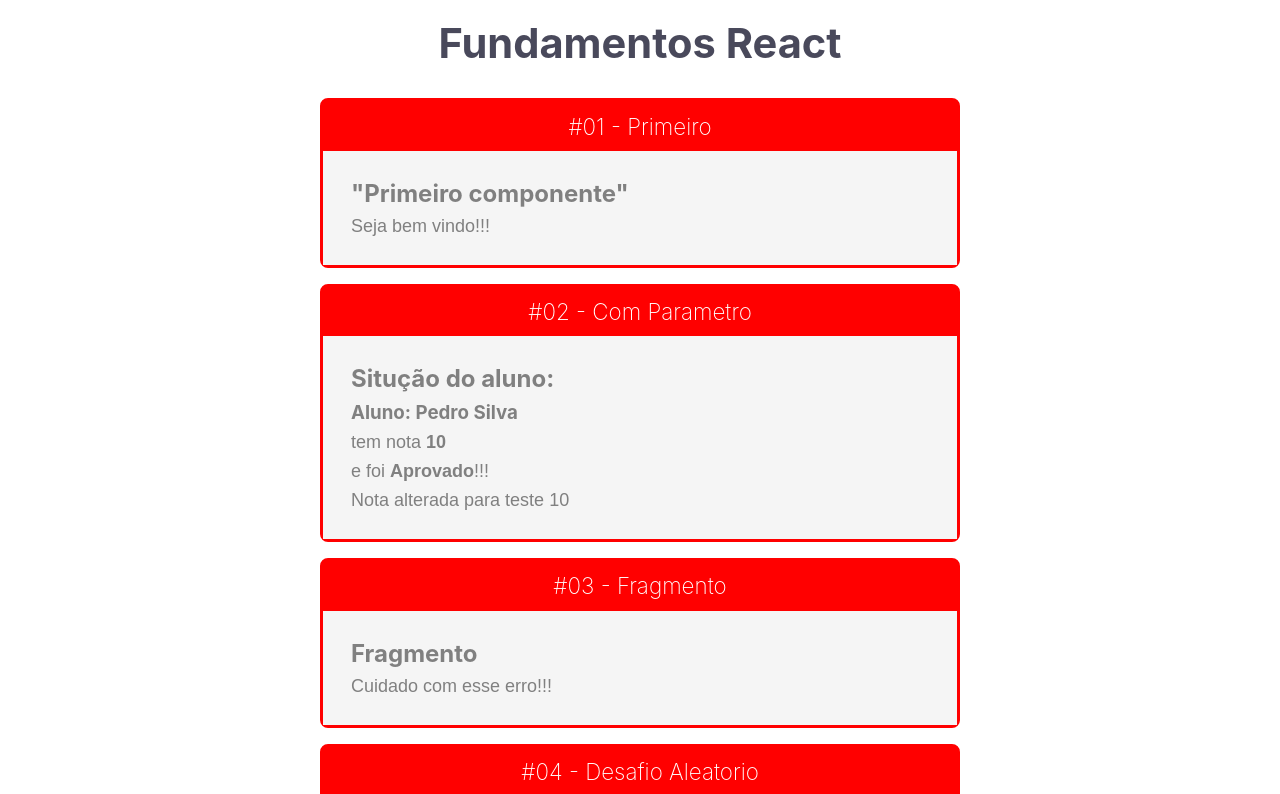
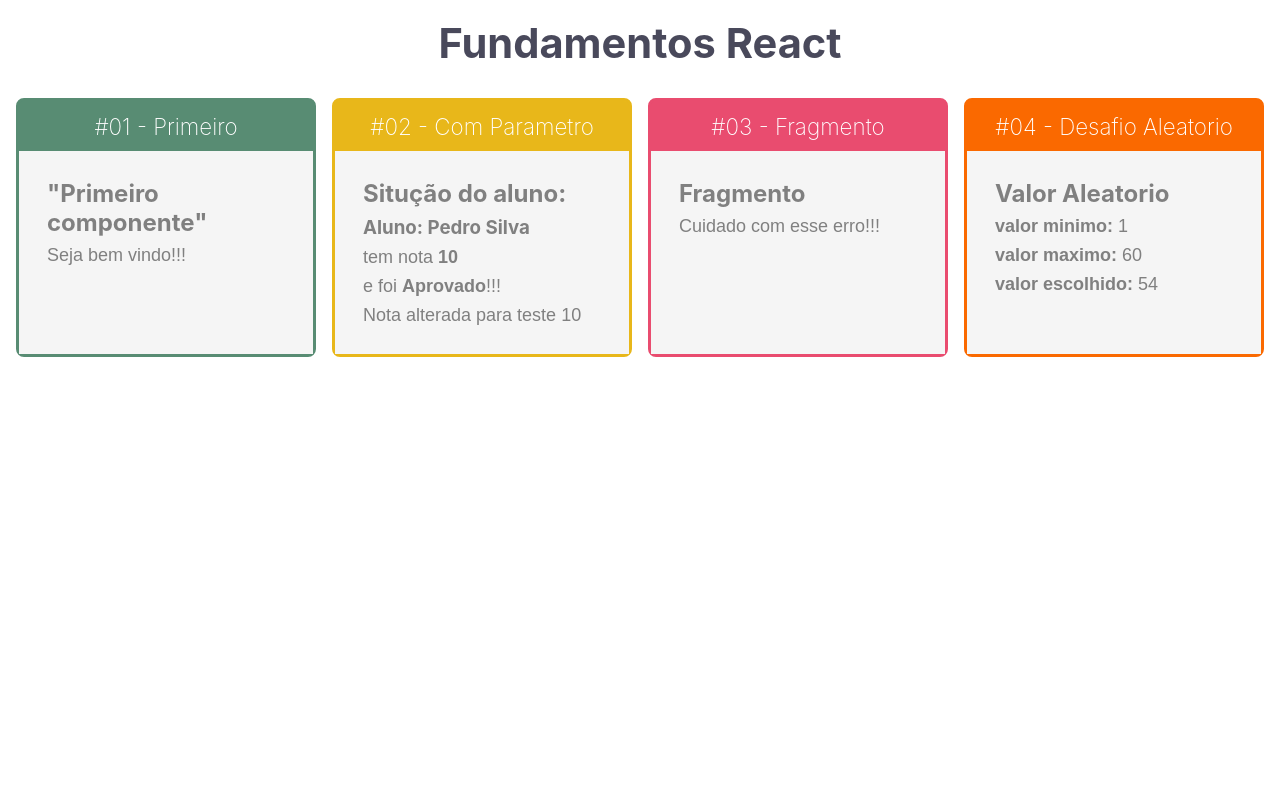
Before and after one commit to mrcomputer2018/primeiro, a React (Create React App) app: page / in a window 1280 px wide. Shown: the top 794 px of the page. Built offline with nearby package versions, Linux system fonts and the light colour scheme.

Commit message:
Card 02 layout

```diff
--- /dev/null
+++ b/src/App.css
@@ -0,0 +1,7 @@
+.app .cards {
+    display: flex;
+    /** Para centralizar os cards */
+    justify-content: center;
+    /** Wrap - para quebrar linha */
+    flex-wrap: wrap;
+}
--- a/src/app.jsx
+++ b/src/app.jsx
@@ -1,4 +1,5 @@
 import React from "react"
+import "./App.css"
 
 import Primeiro from "./components/basicos/Primeiro"
 import ComParametro from "./components/basicos/ComParametro"
@@ -8,27 +9,29 @@
 
 function App(props) {
     return (
-        <div id="app">
+        <div className="app">
             <h1>Fundamentos React</h1>
             <br/>
-            <Card titulo="#01 - Primeiro">
+            <div className="cards">
+                <Card titulo="#01 - Primeiro"  color="#588C73">
                     <Primeiro/>
                 </Card>
 
-            <Card titulo="#02 - Com Parametro">
+                <Card titulo="#02 - Com Parametro"  color="#E8B71A">
                     <ComParametro
                         titulo="Situção do aluno:"
                         subtitulo="Pedro Silva"
                         nota={10} />
                 </Card>
 
-            <Card titulo="#03 - Fragmento">
+                <Card titulo="#03 - Fragmento" color="#E94C6F">
                     <Fragmento />
                 </Card>
 
-            <Card titulo="#04 - Desafio Aleatorio">
+                <Card titulo="#04 - Desafio Aleatorio" color="#FA6900">
                     <Aleatorio min={1} max={60}/>
                 </Card>
+            </div>
         </div>
     )
 }
--- a/src/components/layout/Card.css
+++ b/src/components/layout/Card.css
@@ -1,10 +1,14 @@
 .Card {
-    background-color: red;
-    width: 50vw;
     margin: 1rem auto;
     border-radius: .5rem;
-    border: .2rem solid red;
+    border: .2rem solid;
     font-family: -apple-system, BlinkMacSystemFont, 'Segoe UI', Roboto, Oxygen, Ubuntu, Cantarell, 'Open Sans', 'Helvetica Neue', sans-serif;
+
+    display: flex;
+    /** Column para ser colunas */
+    flex-direction: column;
+    max-width: 18.75rem;
+    min-width: 18.75rem;
 }
 
 .Card .Tittle {
@@ -21,4 +25,6 @@
     color: gray;
     padding: 1.25rem;
     text-align: left;
+    /* Grow - para o coonteudo crescer */
+    flex-grow: 1;
 }
--- a/src/components/layout/Card.jsx
+++ b/src/components/layout/Card.jsx
@@ -2,10 +2,15 @@
 import "./Card.css"
 
 const Card = (props) => {
-    const { titulo, children } = props
+    const { titulo, children, color } = props
+
+    const cardStyle = {
+        backgroundColor: color || "#f00",
+        borderColor: color || "#f00"
+    }
 
     return (
-        <div className="Card">
+        <div className="Card" style={ cardStyle }>
             <div className="Tittle">{ titulo }</div>
             <div className="Content">{ children }</div>
         </div>
```
Lines whose indentation alone changed are shown as unchanged.
